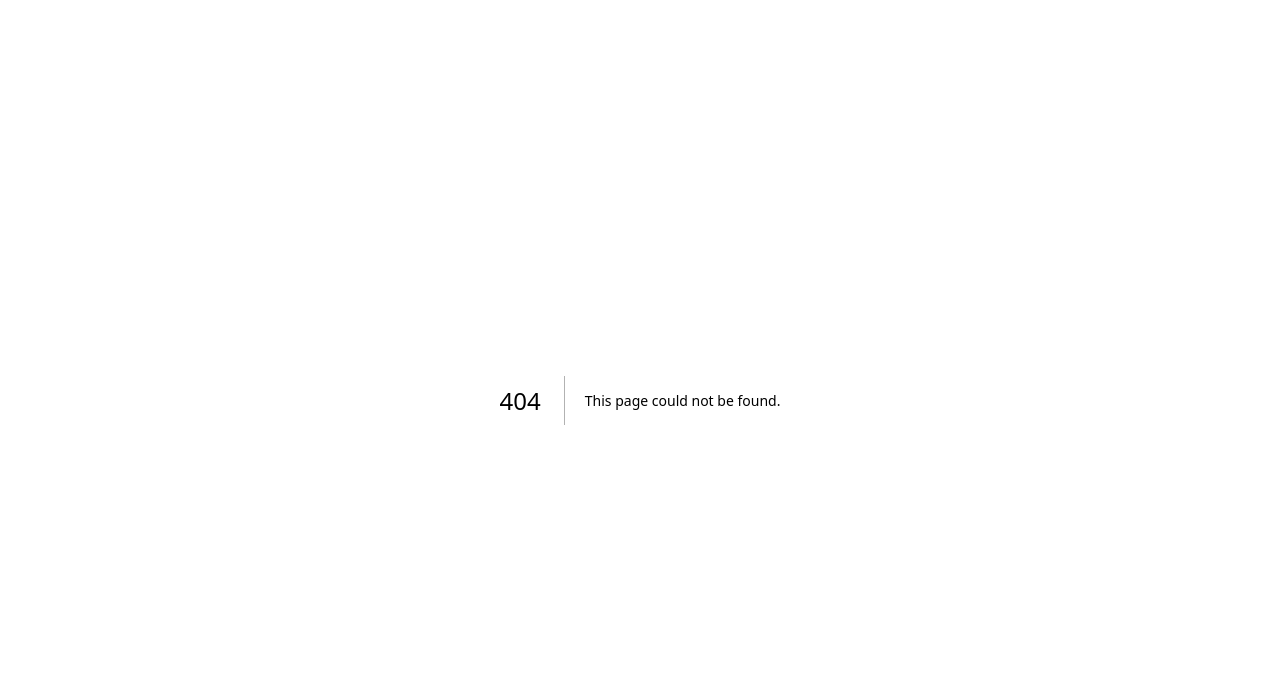
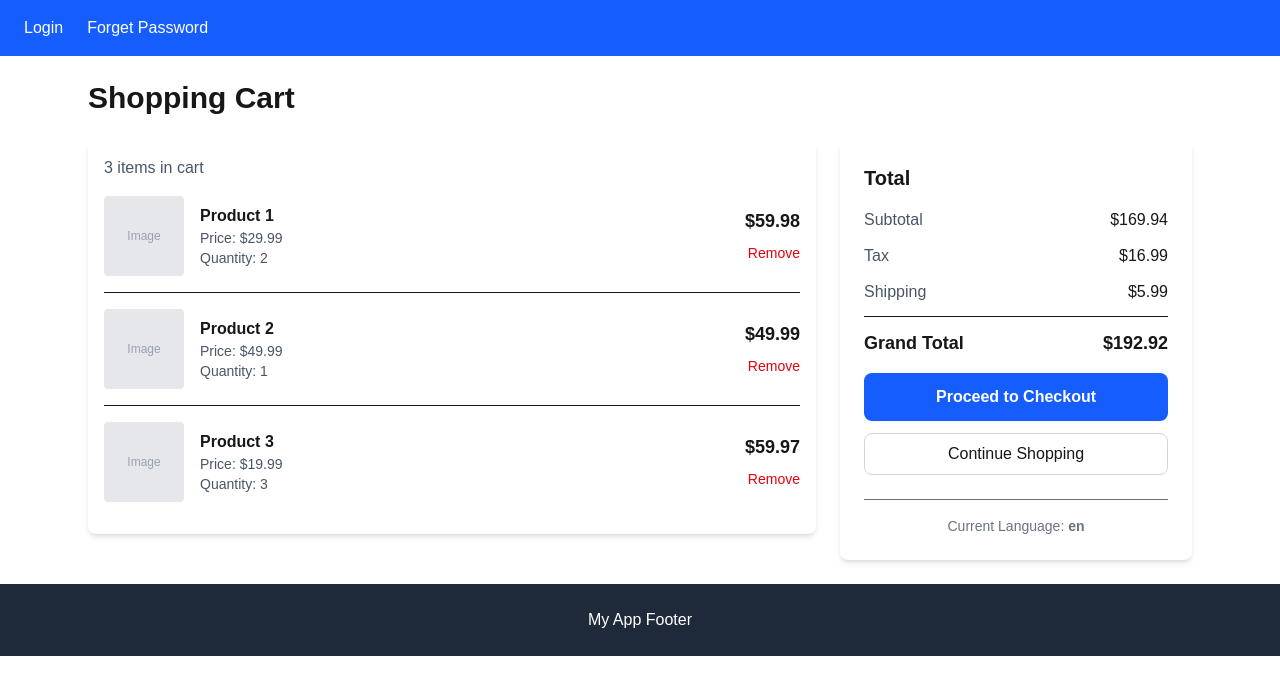
Before and after one commit to manojsharma248/nextjs-15, a Next.js app: page /cart in a window 1280 px wide. Before the commit this address had no page. Shown: the top 694 px of the page. Built offline with nearby package versions, Linux system fonts and the light colour scheme.

Commit message:
feat(cart): implement cart page and add to cart functionality feat(translations): add cart-related translations in multiple languages feat(products): replace add to cart button with a reusable component

```diff
--- /dev/null
+++ b/app/(auth)/cart/page.jsx
@@ -0,0 +1,148 @@
+import { getTranslations, setRequestLocale } from "next-intl/server";
+
+export async function generateMetadata({ searchParams }) {
+  const { lang = "en" } = await searchParams;
+  setRequestLocale(lang);
+  const t = await getTranslations("cart");
+
+  return {
+    title: t("title"),
+    description: t("title"),
+  };
+}
+
+export default async function CartPage({ searchParams }) {
+  const { lang = "en" } = await searchParams;
+  setRequestLocale(lang);
+  const t = await getTranslations("cart");
+
+  // Sample cart items (in a real app, this would come from state management or API)
+  const cartItems = [
+    {
+      id: 1,
+      name: "Product 1",
+      price: 29.99,
+      quantity: 2,
+      image: "/placeholder-product.jpg",
+    },
+    {
+      id: 2,
+      name: "Product 2",
+      price: 49.99,
+      quantity: 1,
+      image: "/placeholder-product.jpg",
+    },
+    {
+      id: 3,
+      name: "Product 3",
+      price: 19.99,
+      quantity: 3,
+      image: "/placeholder-product.jpg",
+    },
+  ];
+
+  const subtotal = cartItems.reduce(
+    (sum, item) => sum + item.price * item.quantity,
+    0
+  );
+  const tax = subtotal * 0.1; // 10% tax
+  const shipping = 5.99;
+  const grandTotal = subtotal + tax + shipping;
+
+  return (
+    <div className="max-w-6xl mx-auto p-6">
+      <h1 className="text-3xl font-bold mb-6">{t("title")}</h1>
+
+      {cartItems.length === 0 ? (
+        <div className="text-center py-12">
+          <p className="text-gray-500 text-xl mb-4">{t("empty")}</p>
+          <button className="bg-blue-600 text-white px-6 py-2 rounded hover:bg-blue-700">
+            {t("continueShopping")}
+          </button>
+        </div>
+      ) : (
+        <div className="grid grid-cols-1 lg:grid-cols-3 gap-6">
+          {/* Cart Items */}
+          <div className="lg:col-span-2 space-y-4">
+            <div className="bg-white rounded-lg shadow-md p-4">
+              <p className="text-gray-600 mb-4">
+                {t("itemsInCart", { count: cartItems.length })}
+              </p>
+
+              {/* Cart Items List */}
+              <div className="space-y-4">
+                {cartItems.map((item) => (
+                  <div
+                    key={item.id}
+                    className="flex items-center gap-4 border-b pb-4 last:border-b-0"
+                  >
+                    <div className="w-20 h-20 bg-gray-200 rounded flex items-center justify-center">
+                      <span className="text-gray-400 text-xs">Image</span>
+                    </div>
+                    <div className="flex-1">
+                      <h3 className="font-semibold">{item.name}</h3>
+                      <p className="text-gray-600 text-sm">
+                        {t("price")}: ${item.price.toFixed(2)}
+                      </p>
+                      <p className="text-gray-600 text-sm">
+                        {t("quantity")}: {item.quantity}
+                      </p>
+                    </div>
+                    <div className="text-right">
+                      <p className="font-semibold text-lg">
+                        ${(item.price * item.quantity).toFixed(2)}
+                      </p>
+                      <button className="text-red-600 text-sm hover:underline mt-2">
+                        {t("remove")}
+                      </button>
+                    </div>
+                  </div>
+                ))}
+              </div>
+            </div>
+          </div>
+
+          {/* Order Summary */}
+          <div className="lg:col-span-1">
+            <div className="bg-white rounded-lg shadow-md p-6 sticky top-6">
+              <h2 className="text-xl font-bold mb-4">{t("total")}</h2>
+
+              <div className="space-y-3 mb-4">
+                <div className="flex justify-between">
+                  <span className="text-gray-600">{t("subtotal")}</span>
+                  <span>${subtotal.toFixed(2)}</span>
+                </div>
+                <div className="flex justify-between">
+                  <span className="text-gray-600">{t("tax")}</span>
+                  <span>${tax.toFixed(2)}</span>
+                </div>
+                <div className="flex justify-between">
+                  <span className="text-gray-600">{t("shipping")}</span>
+                  <span>${shipping.toFixed(2)}</span>
+                </div>
+                <div className="border-t pt-3 flex justify-between font-bold text-lg">
+                  <span>{t("grandTotal")}</span>
+                  <span>${grandTotal.toFixed(2)}</span>
+                </div>
+              </div>
+
+              <button className="w-full bg-blue-600 text-white py-3 rounded-lg hover:bg-blue-700 font-semibold">
+                {t("checkout")}
+              </button>
+
+              <button className="w-full mt-3 border border-gray-300 py-2 rounded-lg hover:bg-gray-50">
+                {t("continueShopping")}
+              </button>
+
+              {/* Language indicator */}
+              <div className="mt-6 pt-4 border-t text-sm text-gray-500 text-center">
+                {t("currentLanguage")}:{" "}
+                <span className="font-semibold">{lang}</span>
+              </div>
+            </div>
+          </div>
+        </div>
+      )}
+    </div>
+  );
+}
--- /dev/null
+++ b/app/(auth)/products/[productId]/AddToCartButton.jsx
@@ -0,0 +1,23 @@
+"use client";
+
+import { useRouter } from "next/navigation";
+
+export default function AddToCartButton({ label }) {
+  const router = useRouter();
+
+  const handleAddToCart = () => {
+    // Add to cart logic here (e.g., add to state, localStorage, etc.)
+
+    // Redirect to cart page
+    router.push("/cart");
+  };
+
+  return (
+    <button
+      onClick={handleAddToCart}
+      className="bg-blue-600 text-white px-6 py-2 rounded hover:bg-blue-700"
+    >
+      {label}
+    </button>
+  );
+}
--- a/app/(auth)/products/[productId]/page.jsx
+++ b/app/(auth)/products/[productId]/page.jsx
@@ -1,4 +1,5 @@
 import { getTranslations, setRequestLocale } from "next-intl/server";
+import AddToCartButton from "./AddToCartButton";
 
 export default async function Product({ params, searchParams }) {
   const { productId } = await params;
@@ -29,9 +30,7 @@ export default async function Product({ params, searchParams }) {
             <span className="font-semibold">{t("availability")}:</span>{" "}
             <span className="text-green-600">{t("inStock")}</span>
           </p>
-          <button className="bg-blue-600 text-white px-6 py-2 rounded hover:bg-blue-700">
-            {t("addToCart")}
-          </button>
+          <AddToCartButton label={t("addToCart")} />
         </div>
 
         {/* Language indicator */}
--- a/messages/de.json
+++ b/messages/de.json
@@ -12,5 +12,22 @@
   "metadata": {
     "title": "Produktdetails {productId}",
     "description": "Details über Produkt {productId}"
+  },
+  "cart": {
+    "title": "Warenkorb",
+    "empty": "Ihr Warenkorb ist leer",
+    "continueShopping": "Weiter Einkaufen",
+    "item": "Artikel",
+    "price": "Preis",
+    "quantity": "Menge",
+    "total": "Gesamt",
+    "subtotal": "Zwischensumme",
+    "tax": "Steuer",
+    "shipping": "Versand",
+    "grandTotal": "Gesamtsumme",
+    "checkout": "Zur Kasse",
+    "remove": "Entfernen",
+    "itemsInCart": "{count} Artikel im Warenkorb",
+    "currentLanguage": "Aktuelle Sprache"
   }
 }
--- a/messages/en.json
+++ b/messages/en.json
@@ -12,5 +12,22 @@
   "metadata": {
     "title": "Product {productId} Details",
     "description": "Details about product {productId}"
+  },
+  "cart": {
+    "title": "Shopping Cart",
+    "empty": "Your cart is empty",
+    "continueShopping": "Continue Shopping",
+    "item": "Item",
+    "price": "Price",
+    "quantity": "Quantity",
+    "total": "Total",
+    "subtotal": "Subtotal",
+    "tax": "Tax",
+    "shipping": "Shipping",
+    "grandTotal": "Grand Total",
+    "checkout": "Proceed to Checkout",
+    "remove": "Remove",
+    "itemsInCart": "{count} items in cart",
+    "currentLanguage": "Current Language"
   }
 }
--- a/messages/es.json
+++ b/messages/es.json
@@ -12,5 +12,22 @@
   "metadata": {
     "title": "Detalles del Producto {productId}",
     "description": "Detalles sobre el producto {productId}"
+  },
+  "cart": {
+    "title": "Carrito de Compras",
+    "empty": "Tu carrito está vacío",
+    "continueShopping": "Continuar Comprando",
+    "item": "Artículo",
+    "price": "Precio",
+    "quantity": "Cantidad",
+    "total": "Total",
+    "subtotal": "Subtotal",
+    "tax": "Impuesto",
+    "shipping": "Envío",
+    "grandTotal": "Total General",
+    "checkout": "Proceder al Pago",
+    "remove": "Eliminar",
+    "itemsInCart": "{count} artículos en el carrito",
+    "currentLanguage": "Idioma Actual"
   }
 }
--- a/messages/fr.json
+++ b/messages/fr.json
@@ -12,5 +12,22 @@
   "metadata": {
     "title": "Détails du Produit {productId}",
     "description": "Détails sur le produit {productId}"
+  },
+  "cart": {
+    "title": "Panier d'Achat",
+    "empty": "Votre panier est vide",
+    "continueShopping": "Continuer les Achats",
+    "item": "Article",
+    "price": "Prix",
+    "quantity": "Quantité",
+    "total": "Total",
+    "subtotal": "Sous-total",
+    "tax": "Taxe",
+    "shipping": "Expédition",
+    "grandTotal": "Total Général",
+    "checkout": "Passer à la Caisse",
+    "remove": "Supprimer",
+    "itemsInCart": "{count} articles dans le panier",
+    "currentLanguage": "Langue Actuelle"
   }
 }
```
